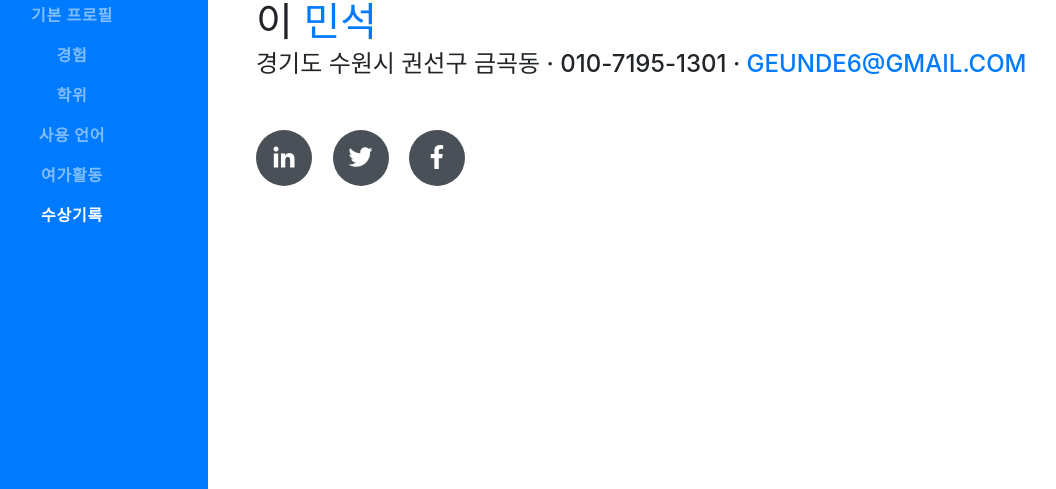
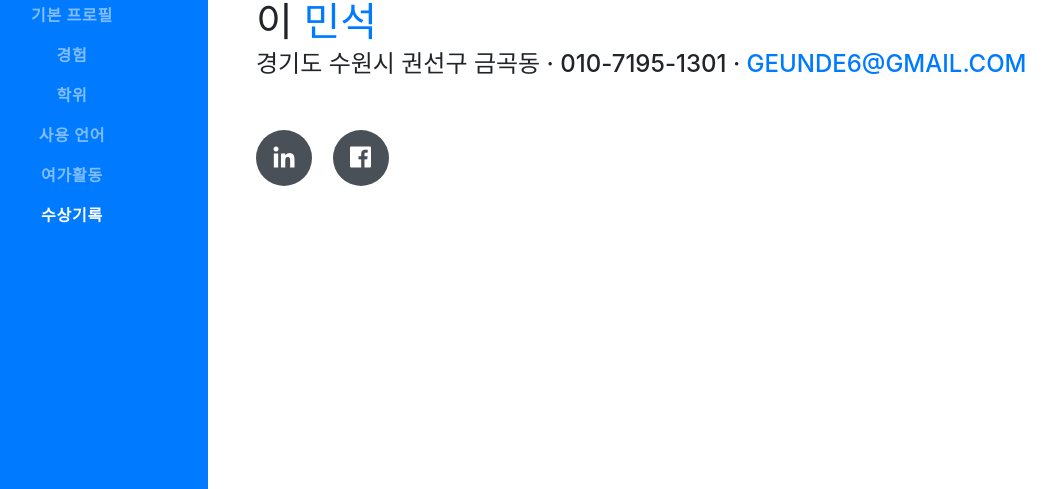
Before and after one commit to lmmsss/UZ3, a website with bundled scripts: page index.html in a window 1280 px wide. Shown: the part 308-797 px from the top of the page, without its empty margins (64-1120 px from the left). Built offline with nearby package versions, Linux system fonts and the light colour scheme; files whose address does not match are found by name; a web font is replaced by a local one.

Commit message:
Update index.html

```diff
--- a/index.html
+++ b/index.html
@@ -71,14 +71,11 @@
           </div>
           <p class="lead mb-5"></p>
           <div class="social-icons">
-            <a href="#">
+            <a href="https://www.instagram.com/l_min_sss/?hl=ko">
               <i class="fab fa-linkedin-in"></i>
             </a>
-            <a href="#">
-              <i class="fab fa-twitter"></i>
-            </a>
-            <a href="#">
-              <i class="fab fa-facebook-f"></i>
+            <a href="https://www.facebook.com/profile.php?id=100007234486816&ref=bookmarks">
+              <i class="fab fa-facebook"></i>
             </a>
           </div>
         </div>
```
